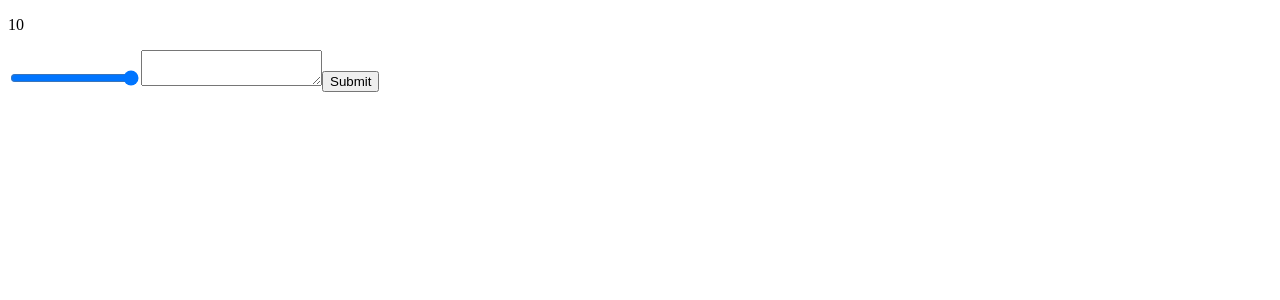
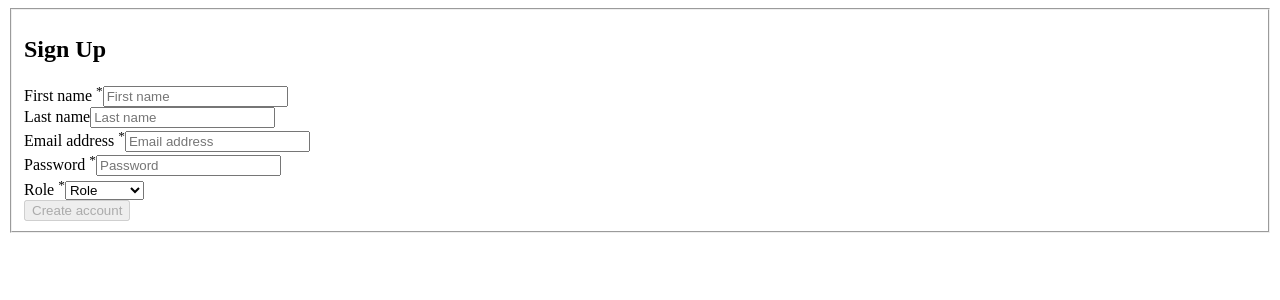
Before and after one commit to dumbDev6969/advanced-react, a React (Vite) app in the folder my-react-app/: page / in a window 1280 px wide. Shown: the top 300 px of the page. Built offline with nearby package versions, Linux system fonts and the light colour scheme.

Commit message:
practice

```diff
--- a/my-react-app/src/App.jsx
+++ b/my-react-app/src/App.jsx
@@ -1,9 +1,11 @@
 import ControlledComponent from "./components/ControlledComponent"
 import Form from "./components/FeedbackForm"
+import Register from "./components/PracticeForm"
+
 function App() {
   return (
     <>
-      <Form />
+      <Register />
     </>
   )
 }
--- /dev/null
+++ b/my-react-app/src/components/PracticeForm.jsx
@@ -0,0 +1,97 @@
+import { useState } from "react";
+import { validateEmail } from "../utils";
+
+const Register = () => {
+    const [firstName, setFirstName] = useState("");
+    const [lastName, setLastName] = useState("");
+    const [email, setEmail] = useState("");
+    const [password, setPassword] = useState({
+        value: "",
+        isTouched: false,
+    });
+    const [role, setRole] = useState("role");
+
+    const getIsFormValid = () => {
+        return (
+            firstName &&
+            validateEmail(email) &&
+            password.value.length >= 8 &&
+            role != 'role'
+        )
+        return true;
+    };
+
+    const clearForm = () => {
+        setFirstName("");
+        setLastName("");
+        setEmail("");
+        setPassword({
+            value: "",
+            isTouched: false,
+        });
+        setRole("role");
+    };
+
+    const handleSubmit = (e) => {
+        e.preventDefault();
+        alert("Account created!");
+        clearForm();
+    };
+
+    return (
+        <div className="App">
+            <form onSubmit={handleSubmit}>
+                <fieldset>
+                    <h2>Sign Up</h2>
+                    <div className="Field">
+                        <label>
+                            First name <sup>*</sup>
+                        </label>
+                        <input value={firstName} onChange={ e => { setFirstName(e.target.value) }} placeholder="First name" />
+                    </div>
+                    <div className="Field">
+                        <label>Last name</label>
+                        <input value={lastName} onChange={ e => { setLastName(e.target.value) } } placeholder="Last name" />
+                    </div>
+                    <div className="Field">
+                        <label>
+                            Email address <sup>*</sup>
+                        </label>
+                        <input value={email} onChange={ e => { setEmail(e.target.value) } } placeholder="Email address" />
+                    </div>
+                    <div className="Field">
+                        <label>
+                            Password <sup>*</sup>
+                        </label>
+                        <input
+                            value={password.value}
+                            type="password"
+                            onChange={(e) => {
+                                setPassword({ ...password, value: e.target.value });
+                            }}
+                            onBlur={() => {
+                                setPassword({ ...password, isTouched: true });
+                            }}
+                            placeholder="Password"
+                        />
+                    </div>
+                    <div className="Field">
+                        <label>
+                            Role <sup>*</sup>
+                        </label>
+                        <select value={role} onChange={ e => { setRole(e.target.value) } }>
+                            <option value="role">Role</option>
+                            <option value="individual">Individual</option>
+                            <option value="business">Business</option>
+                        </select>
+                    </div>
+                    <button type="submit" disabled={!getIsFormValid()}>
+                        Create account
+                    </button>
+                </fieldset>
+            </form>
+        </div>
+    );
+}
+
+export default Register
--- /dev/null
+++ b/my-react-app/src/utils.jsx
@@ -0,0 +1,7 @@
+export const validateEmail = (email) => {
+  return String(email)
+    .toLowerCase()
+    .match(
+      /^(([^<>()[\]\\.,;:\s@"]+(\.[^<>()[\]\\.,;:\s@"]+)*)|(".+"))@((\[[0-9]{1,3}\.[0-9]{1,3}\.[0-9]{1,3}\.[0-9]{1,3}\])|(([a-zA-Z\-0-9]+\.)+[a-zA-Z]{2,}))$/
+    );
+};
```
